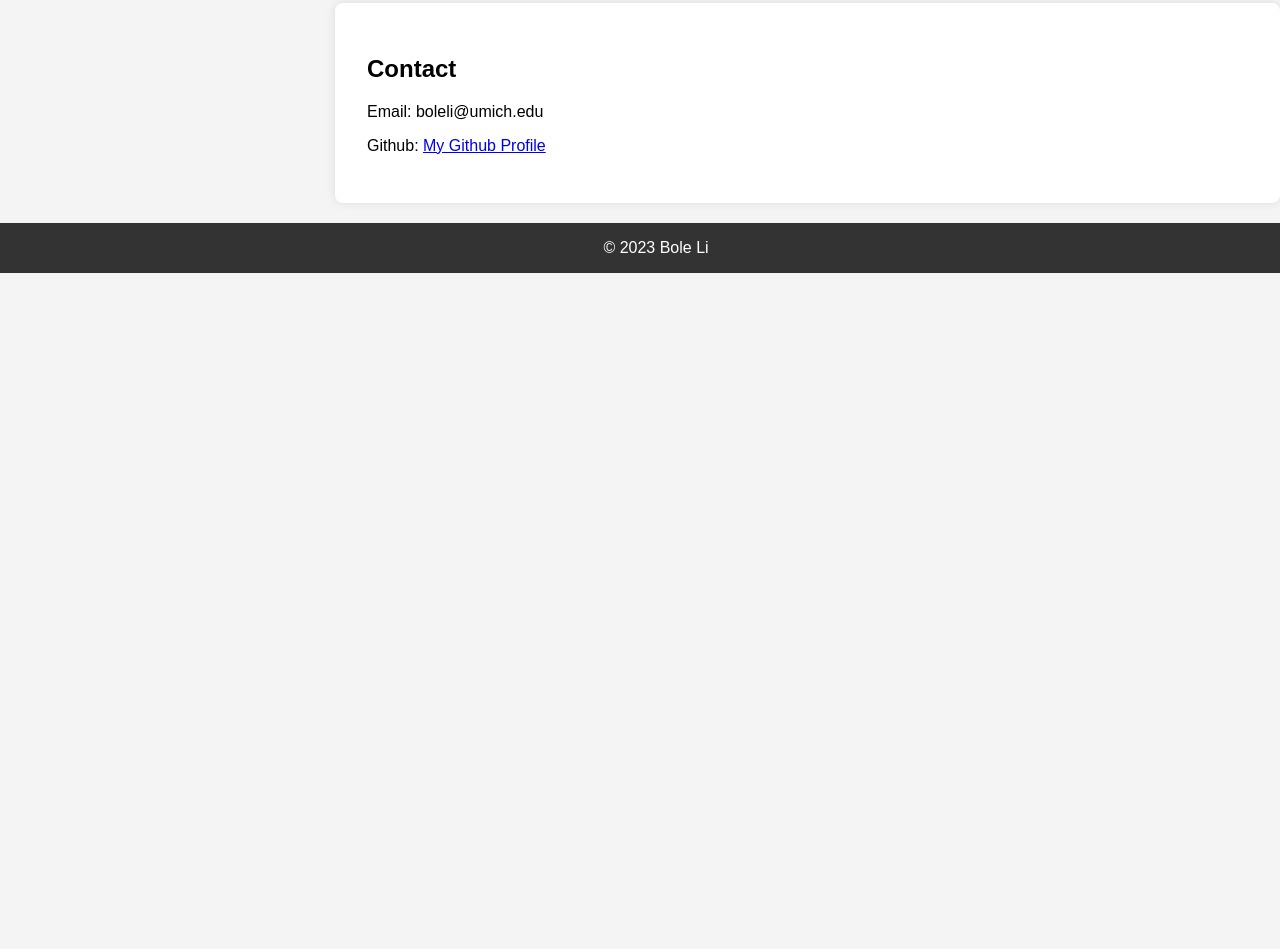
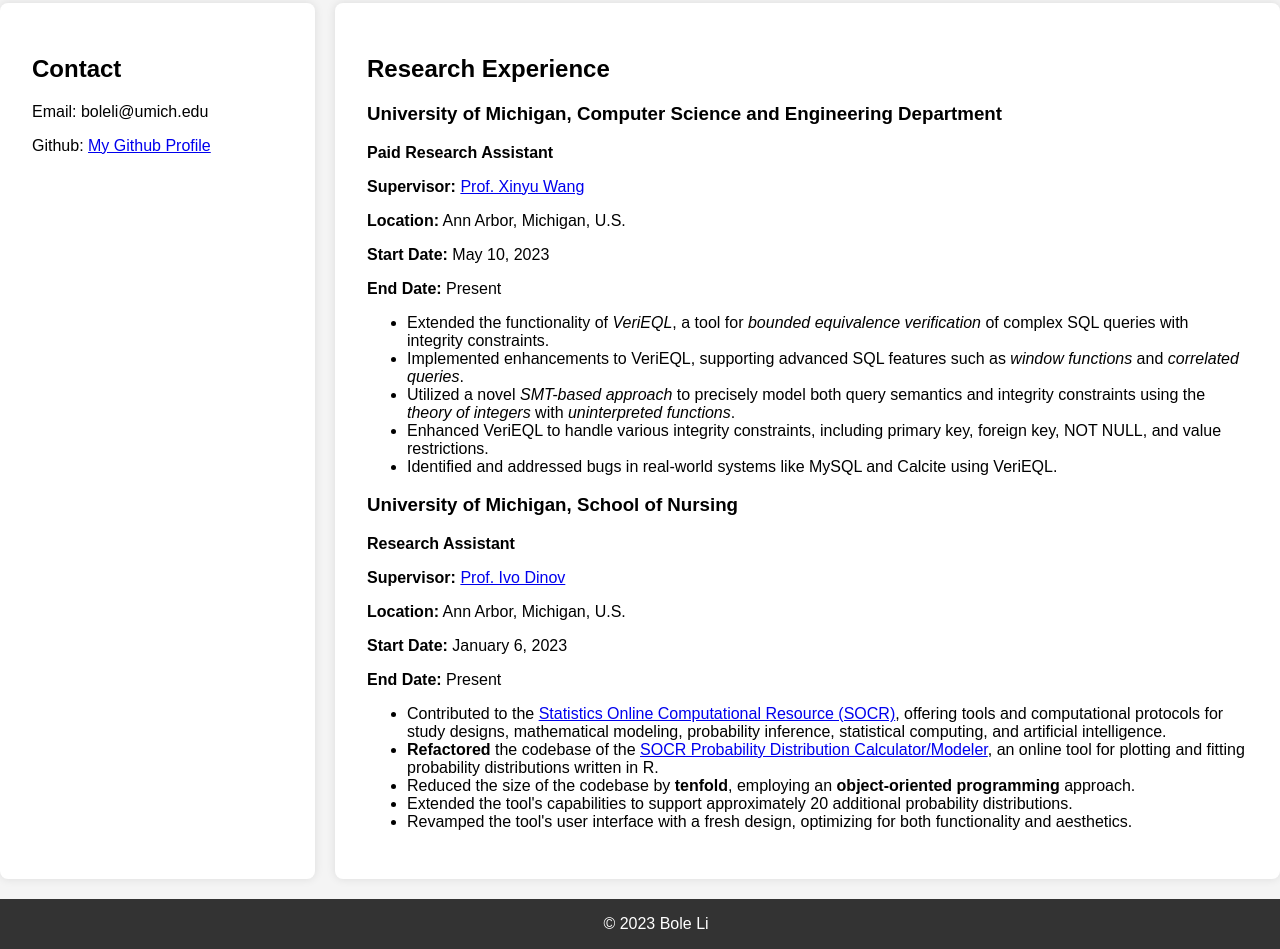
Before and after one commit to footgod368/footgod368.github.io, a plain HTML site: page index.html in a window 1280 px wide. Shown: the part 792-1741 px from the top of the page. Before the commit the page ends 1065 px from the top, so only its background shows below. Drawn offline with Linux system fonts and the light colour scheme.

Commit message:
add info

```diff
--- a/index.html
+++ b/index.html
@@ -33,15 +33,6 @@
         display: block;
         margin: 0 auto;
       }
-      /* Photo section in the first column */
-      section img {
-        grid-column: 1; /* Place in the first column */
-      }
-
-      /* About Me and Contact sections in the second column */
-      section:not(:has(img)) {
-        grid-column: 2; /* Place in the second column */
-      }
       footer {
         text-align: center;
         padding: 1em;
@@ -65,7 +56,17 @@
     <!-- About Me section in the second column -->
     <section>
       <h2>About Me</h2>
-      <p>Write a brief introduction about yourself here.</p>
+      <p>
+        I am a senior student in the dual degree program between Shanghai Jiao
+        Tong University and the University of Michigan, Ann Arbor, expecting to
+        graduate in 2024. I major in CS in University of Michigan and ECE in
+        Shanghai Jiao Tong University.
+      </p>
+      <p>
+        I have a keen interest in software development, with a particular focus
+        on backend development for large-scale web applications.
+      </p>
+      <p></p>
     </section>
 
     <!-- Contact section in the second column -->
@@ -81,6 +82,100 @@
       <!-- Add more contact information or links as needed -->
     </section>
 
+    <section>
+      <h2>Research Experience</h2>
+
+      <div>
+        <h3>
+          University of Michigan, Computer Science and Engineering Department
+        </h3>
+        <p><strong>Paid Research Assistant</strong></p>
+        <p>
+          <strong>Supervisor:</strong>
+          <a href="https://web.eecs.umich.edu/~xwangsd/" target="_blank"
+            >Prof. Xinyu Wang</a
+          >
+        </p>
+        <p><strong>Location:</strong> Ann Arbor, Michigan, U.S.</p>
+        <p><strong>Start Date:</strong> May 10, 2023</p>
+        <p><strong>End Date:</strong> Present</p>
+
+        <ul>
+          <li>
+            Extended the functionality of <em>VeriEQL</em>, a tool for
+            <em>bounded equivalence verification</em> of complex SQL queries
+            with integrity constraints.
+          </li>
+          <li>
+            Implemented enhancements to VeriEQL, supporting advanced SQL
+            features such as <em>window functions</em> and
+            <em>correlated queries</em>.
+          </li>
+          <li>
+            Utilized a novel <em>SMT-based approach</em> to precisely model both
+            query semantics and integrity constraints using the
+            <em>theory of integers</em> with <em>uninterpreted functions</em>.
+          </li>
+          <li>
+            Enhanced VeriEQL to handle various integrity constraints, including
+            primary key, foreign key, NOT NULL, and value restrictions.
+          </li>
+          <li>
+            Identified and addressed bugs in real-world systems like MySQL and
+            Calcite using VeriEQL.
+          </li>
+        </ul>
+      </div>
+
+      <div>
+        <h3>University of Michigan, School of Nursing</h3>
+        <p><strong>Research Assistant</strong></p>
+        <p>
+          <strong>Supervisor:</strong>
+          <a
+            href="https://nursing.umich.edu/faculty-staff/faculty/ivo-d-dinov"
+            target="_blank"
+            >Prof. Ivo Dinov</a
+          >
+        </p>
+        <p><strong>Location:</strong> Ann Arbor, Michigan, U.S.</p>
+        <p><strong>Start Date:</strong> January 6, 2023</p>
+        <p><strong>End Date:</strong> Present</p>
+
+        <ul>
+          <li>
+            Contributed to the
+            <a href="https://socr.umich.edu/" target="_blank"
+              >Statistics Online Computational Resource (SOCR)</a
+            >, offering tools and computational protocols for study designs,
+            mathematical modeling, probability inference, statistical computing,
+            and artificial intelligence.
+          </li>
+          <li>
+            <strong>Refactored</strong> the codebase of the
+            <a
+              href="https://github.com/SOCR/ProbDistCalc_RShiny"
+              target="_blank"
+              >SOCR Probability Distribution Calculator/Modeler</a
+            >, an online tool for plotting and fitting probability distributions
+            written in R.
+          </li>
+          <li>
+            Reduced the size of the codebase by <strong>tenfold</strong>,
+            employing an <strong>object-oriented programming</strong> approach.
+          </li>
+          <li>
+            Extended the tool's capabilities to support approximately 20
+            additional probability distributions.
+          </li>
+          <li>
+            Revamped the tool's user interface with a fresh design, optimizing
+            for both functionality and aesthetics.
+          </li>
+        </ul>
+      </div>
+    </section>
+
     <footer>&copy; 2023 Bole Li</footer>
   </body>
 </html>
```
